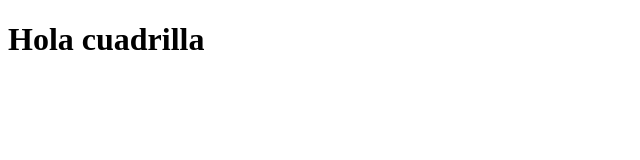
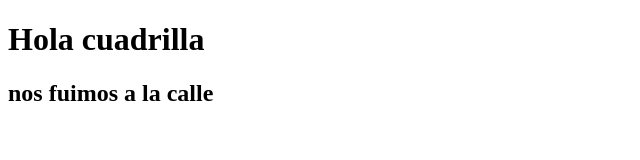
Before and after one commit to Gufisu/poject, a plain HTML site: page index.html in a window 1280 px wide. Shown: the whole page, without its empty margins (0-640 px from the left). Drawn offline with Linux system fonts and the light colour scheme.

Commit message:
index.html

```diff
--- a/index.html
+++ b/index.html
@@ -4,9 +4,11 @@
     <meta charset="UTF-8">
     <meta http-equiv="X-UA-Compatible" content="IE=edge">
     <meta name="viewport" content="width=device-width, initial-scale=1.0">
-    <title>Document</title>
+    <title>La cuadrilla</title>
 </head>
 <body>
     <h1>Hola cuadrilla</h1>
+    <h2>nos fuimos a la calle</h2>
+
 </body>
 </html>
```
